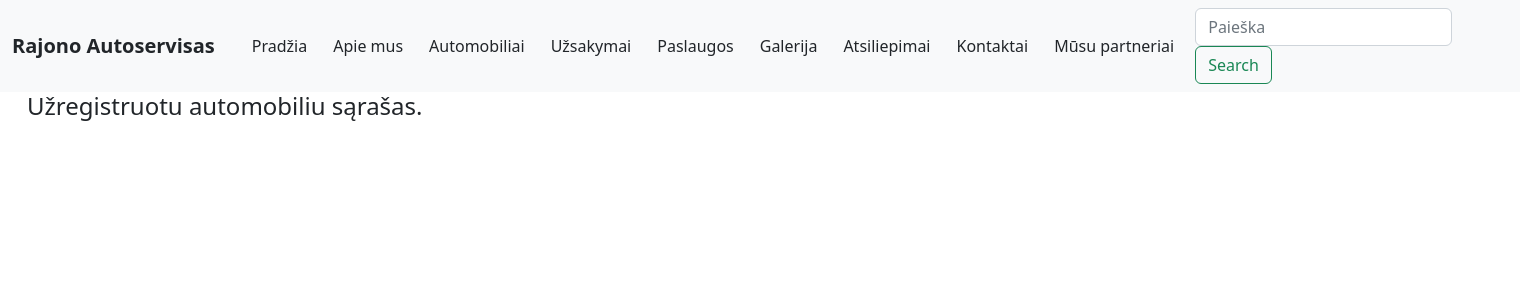
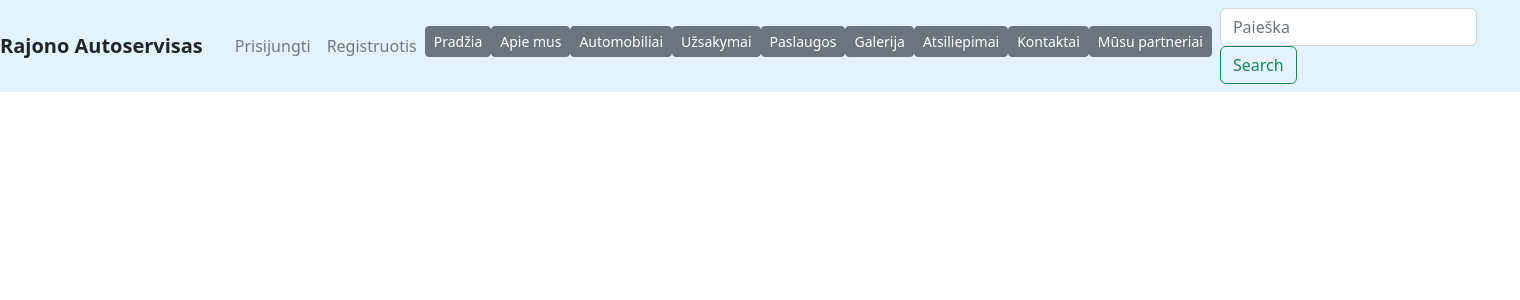
Before and after one commit to AndreyGalo/ServisProject, a Django app: page /servis/automobiliai/ in a window 1520 px wide. Shown: the top 300 px of the page. Run offline with Django 5.2, Linux system fonts and the light colour scheme; data that the repository does not hold is empty; some libraries are stand-ins or nearby versions.

Commit message:
7 Paskaita commit 1

```diff
--- a/mysite/urls.py
+++ b/mysite/urls.py
@@ -24,5 +24,6 @@ urlpatterns = [
     path('admin/', admin.site.urls),
     path('servis/', include('servis.urls')),
     path("",RedirectView.as_view(url="servis/", permanent=True)),
+    path("accounts/",include("django.contrib.auth.urls")),
 ] + (static(settings.STATIC_URL, document_root=settings.STATIC_ROOT) +
     static(settings.MEDIA_URL, document_root=settings.MEDIA_ROOT))
--- a/servis/templates/automobiliai.html
+++ b/servis/templates/automobiliai.html
@@ -2,25 +2,26 @@
 
 {% block content %}
 {% load static %}
-    <div class="container automobiliai">
-      <h4>Užregistruotu automobiliu sąrašas.</h4>
 <div class="row">
     {% for automobilis in automobiliai %}
-             <div class="col-md-4 d-flex align-items-stretch">
-                 <div class="card mb-4 shadow-sm">
+    <div class="col-md-4 d-flex align-items-stretch mb-4">
+        <div class="card shadow-sm" style="width: 100%;">
             {% if automobilis.cover %}
-                        <img src="{{ automobilis.cover.url }}" class="card-img-top" alt="...">
+            <img src="{{ automobilis.cover.url }}" class="card-img-top" alt="Automobilio atvaizdas">
             {% else %}
-                        <img src="{% static 'img/no-image.jpg' %}" class="card-img-top">
+            <img src="{% static 'img/no-image.jpg' %}" class="card-img-top" alt="No image available">
             {% endif %}
             <div class="card-body">
-                         <h6 class="card-subtitle mb-2 text-muted"> <strong>Valstybinis NR:</strong> {{ automobilis.Valstybinis_NR }}</h6>
-                        <p class="card-text"><a href="{% url 'automobilis' automobilis.id %}">{{ automobilis.AutomobilioModelis }}</a></p>
+                <h6 class="card-subtitle mb-2 text-muted">
+                    <strong>Valstybinis NR:</strong> {{ automobilis.Valstybinis_NR }}
+                </h6>
+                <p>
+                    <a href="{% url 'automobilis' automobilis.id %}" class="btn btn-dark">{{ automobilis.AutomobilioModelis }}</a>
+                </p>
             </div>
         </div>
     </div>
     {% endfor %}
-         </div>
 </div>
 <div class="container puslapiai">
     <nav aria-label="...">
--- a/servis/templates/base.html
+++ b/servis/templates/base.html
@@ -11,30 +11,48 @@
     <link rel="stylesheet" href="{% static 'css/styles.css' %}">
 </head>
 <body>
-<!--<div class="container-fluid">-->
-<!--    <div class="row">-->
-<!--        <div class="col-sm-2">-->
-<!--            {% block sidebar %}-->
-<!--            <ul class="sidebar-nav">-->
-    <nav class="navbar navbar-expand-lg navbar-light bg-light">
+{% block sidebar %}
+    <nav class="navbar navbar-expand-lg navbar-light" style="background-color: #e3f2fd;"
       <div class="container-fluid">
           <a class="navbar-brand"><strong>Rajono Autoservisas</strong></a>
-        <ul class="navbar-nav mx-2">
-                <li><a href="{% url 'index' %}" type="button" class="btn btn-outline-light text-dark">Pradžia</a></li>
-                <li><a href="{% url 'apiemus' %}" class="btn btn-outline-light text-dark">Apie mus</a>
-                <li><a href="{% url 'automobiliai' %}" class="btn btn-outline-light text-dark" >Automobiliai</a>
-                <li><a href="{% url 'uzsakymai' %}" class="btn btn-outline-light text-dark">Užsakymai</a>
-                <li><a href="" class="btn btn-outline-light text-dark">Paslaugos</a>
-                <li><a href="" class="btn btn-outline-light text-dark">Galerija</a>
-                <li><a href="" class="btn btn-outline-light text-dark">Atsiliepimai</a></li>
-                <li><a href="" class="btn btn-outline-light text-dark">Kontaktai</a>
-                <li><a href="" class="btn btn-outline-light text-dark">Mūsu partneriai</a></li>
-        </ul>
+            <ul class="navbar-nav mx-2">
+                {% if user.is_authenticated %}
+                <li class="nav-item">
+                    <a class="nav-link" href="#">
+                    <svg class="bi bi-person" width="1.5em" height="1.5em" viewBox="0 0 16 16" fill="currentColor"
+                         xmlns="http://www.w3.org/2000/svg">
+                        <path fill-rule="evenodd"
+                              d="M13 14s1 0 1-1-1-4-6-4-6 3-6 4 1 1 1 1h10zm-9.995-.944v-.002.002zM3.022 13h9.956a.274.274 0 00.014-.002l.008-.002c-.001-.246-.154-.986-.832-1.664C11.516 10.68 10.289 10 8 10c-2.29 0-3.516.68-4.168 1.332-.678.678-.83 1.418-.832 1.664a1.05 1.05 0 00.022.004zm9.974.056v-.002.002zM8 7a2 2 0 100-4 2 2 0 000 4zm3-2a3 3 0 11-6 0 3 3 0 016 0z"
+                              clip-rule="evenodd"/>
+                    </svg>
+                    {{ user.get_username }}</a>
+                </li>
+                <li class="nav-item"><a class="nav-link" href="#">Mano Automobiliai</a></li>
+                <li class="nav-item">
+                    <form method="post" action="{% url 'logout' %}">
+                        {% csrf_token %}
+                        <button type="submit" class="btn btn-primary btn-sm">Atsijungti</button>
+                    </form>
+                </li>
+                {% else %}
+                <li class="nav-item"><a class="nav-link" href="{% url 'login'%}">Prisijungti</a></li>
+                <li class="nav-item"><a class="nav-link" href="#">Registruotis</a></li>
+                {% endif %}
+                    <li><a href="{% url 'index' %}" type="button" class="btn btn-secondary btn-sm">Pradžia</a></li>
+                    <li><a href="{% url 'apiemus' %}" class="btn btn-secondary btn-sm">Apie mus</a>
+                    <li><a href="{% url 'automobiliai' %}" class="btn btn-secondary btn-sm" >Automobiliai</a>
+                    <li><a href="{% url 'uzsakymai' %}" class="btn btn-secondary btn-sm">Užsakymai</a>
+                    <li><a href="" class="btn btn-secondary btn-sm">Paslaugos</a>
+                    <li><a href="" class="btn btn-secondary btn-sm">Galerija</a>
+                    <li><a href="" class="btn btn-secondary btn-sm">Atsiliepimai</a></li>
+                    <li><a href="" class="btn btn-secondary btn-sm">Kontaktai</a>
+                    <li><a href="" class="btn btn-secondary btn-sm">Mūsu partneriai</a></li>
+            </ul>
                     <form class="form-inline my-2 my-lg-0" action="{% url 'search' %}" method="get">
                       <input class="form-control me-2" name="query" class="form-control" type="text" placeholder="Paieška">
                       <button class="btn btn-outline-success" type="submit">Search</button>
                     </form>
-            {% endblock %}
+          {% endblock %}
         </div>
     </nav>
         <div class="col-sm-10">{% block content %}{% endblock %}</div>
--- a/servis/templates/index.html
+++ b/servis/templates/index.html
@@ -10,5 +10,6 @@
         <li><strong>Atlikti usakymai:</strong> {{ atlikti_uzsakymai }}</li>
         <li><strong>Automobiliu kiekis:</strong> {{ auto_modeliai }}</li>
     </ul>
+    <p>Jūsu apsilankymų skaičius: <strong>{{ num_visits }}.</strong></p>
 </div>
 {% endblock %}
--- /dev/null
+++ b/servis/templates/registration/logged_out.html
@@ -0,0 +1,6 @@
+{% extends "base.html" %}
+
+{% block content %}
+  <p>Sėkmingai atsijungėte!</p>
+  <a href="{% url 'login'%}">Prisijungti iš naujo.</a>
+{% endblock %}
--- /dev/null
+++ b/servis/templates/registration/password_reset_complete.html
@@ -0,0 +1,6 @@
+{% extends "base.html" %}
+
+{% block content %}
+  <h1>Slaptažodis pakeistas!</h1>
+  <p><a href="{% url 'login' %}">prisijungti iš naujo</a></p>
+{% endblock %}
--- /dev/null
+++ b/servis/templates/registration/password_reset_done.html
@@ -0,0 +1,5 @@
+{% extends "base.html" %}
+
+{% block content %}
+  <p>Slaptažodžio pakeitimo nuorodą išsiuntėme jums el.paštu!</p>
+{% endblock %}
--- /dev/null
+++ b/servis/templates/registration/password_reset_email.html
@@ -0,0 +1,3 @@
+Rajono Autoservisas mums atsiuntė užklausą slaptažodio keitimui.
+Jeigu tai buvote Jūs, sekite nuoroda žemiau:
+{{ protocol}}://{{ domain }}{% url 'password_reset_confirm' uidb64=uid token=token %}
--- a/servis/views.py
+++ b/servis/views.py
@@ -8,10 +8,13 @@ def index(request):
     auto_modeliai = AutomobilioModelis.objects.all().count()
     paslaugos = Paslauga.objects.all().count()
     atlikti_uzsakymai = Uzsakymas.objects.all().filter(status__exact="p").count()
+    num_visits = request.session.get("num_visits",1)
+    request.session["num_visits"] = num_visits + 1
     context = {
         "atlikti_uzsakymai" : atlikti_uzsakymai,
         "paslaugos" : paslaugos,
-        "auto_modeliai": auto_modeliai
+        "auto_modeliai": auto_modeliai,
+        "num_visits": num_visits,
     }
     return  render(request,"index.html",context=context)
 
@@ -29,7 +32,7 @@ def automobilis(request,automobilis_id):
 
 class UzsakymasListView(generic.ListView):
     model = Uzsakymas
-    paginate_by = 3
+    paginate_by = 4
     template_name = "uzsakymai_list.html"
 
 class UzsakymasDetailView(generic.DetailView):
```
Also changed, not shown: mysite/settings.py (+14 -0 lines), servis/templates/registration/login.html (added, +33 -0 lines), servis/templates/registration/password_reset_confirm.html (added, +29 -0 lines), servis/templates/registration/password_reset_form.html (added, +12 -0 lines). Lines whose indentation alone changed are shown as unchanged.
